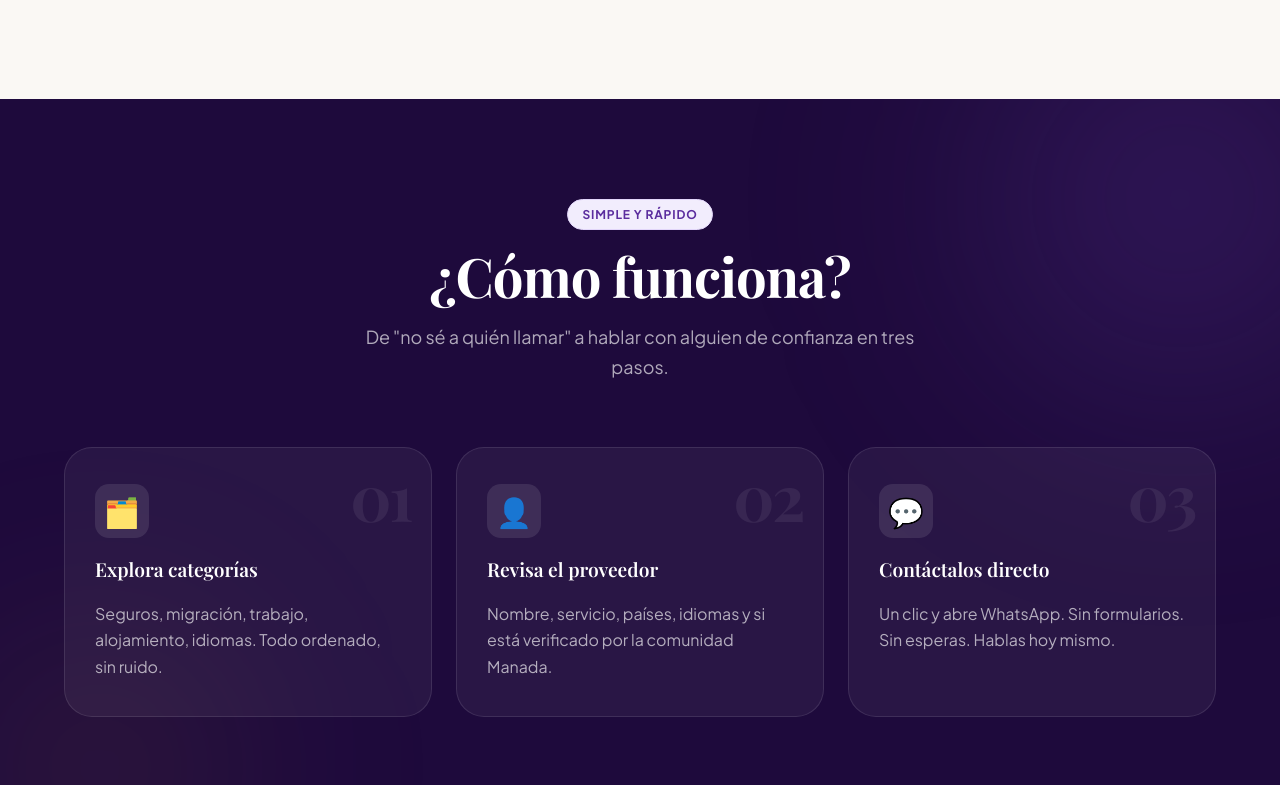
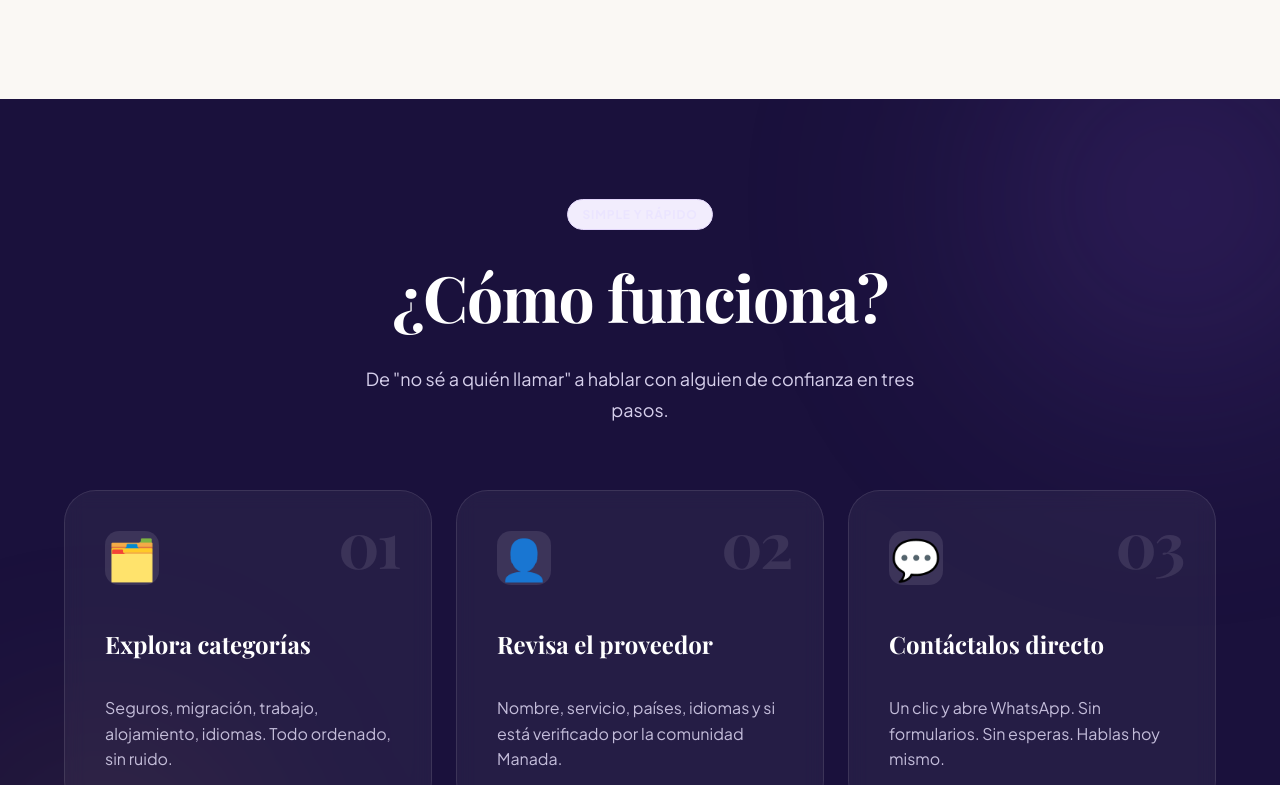
Before and after one commit to soymanada/website, a React (Vite) app: page / in a window 1280 px wide. Shown: the part 2682-3467 px from the top of the page. Built offline with nearby package versions, Linux system fonts and the light colour scheme; a web font is replaced by a local one.

Commit message:
UI Fix: Forzando fondo oscuro y estilos inline en HowItWorks

```diff
--- a/src/components/HowItWorks.jsx
+++ b/src/components/HowItWorks.jsx
@@ -1,3 +1,4 @@
+import React from 'react'
 import './HowItWorks.css'
 
 const steps = [
@@ -8,30 +9,60 @@ const steps = [
 
 export default function HowItWorks() {
   return (
-    <section className="how section">
+    /* Forzamos el fondo oscuro que ves en localhost directamente aquí */
+    <section className="how section" style={{ backgroundColor: '#1A113C', position: 'relative', overflow: 'hidden', padding: '100px 0' }}>
       <div className="how__bg-orb how__bg-orb--1" aria-hidden="true" />
       <div className="how__bg-orb how__bg-orb--2" aria-hidden="true" />
-      <div className="container">
-        <div className="how__header">
-          <p className="eyebrow how__eyebrow">Simple y rápido</p>
-          <h2 className="d-xl how__title">¿Cómo funciona?</h2>
-          <p className="t-lg how__lead">De "no sé a quién llamar" a hablar con alguien de confianza en tres pasos.</p>
+
+      <div className="container" style={{ position: 'relative', zIndex: 2 }}>
+        <div className="how__header" style={{ textAlign: 'center', marginBottom: '64px' }}>
+          <p className="eyebrow how__eyebrow" style={{ color: '#EBE5FF', fontWeight: '700' }}>
+            Simple y rápido
+          </p>
+          <h2 className="d-xl how__title" style={{ color: '#FFFFFF', marginTop: '16px', fontSize: 'clamp(32px, 5vw, 64px)' }}>
+            ¿Cómo funciona?
+          </h2>
+          <p className="t-lg how__lead" style={{ color: '#EBE5FF', maxWidth: '600px', margin: '16px auto 0', opacity: 0.9 }}>
+            De "no sé a quién llamar" a hablar con alguien de confianza en tres pasos.
+          </p>
         </div>
 
-        <div className="how__steps">
+        <div className="how__steps" style={{
+          display: 'grid',
+          gridTemplateColumns: 'repeat(auto-fit, minmax(300px, 1fr))',
+          gap: '24px'
+        }}>
           {steps.map((s, i) => (
-            <div key={s.n} className="how-step">
-              <div className="how-step__num">{s.n}</div>
-              <div className="how-step__icon" aria-hidden="true">{s.icon}</div>
-              <h3 className="how-step__title">{s.title}</h3>
-              <p className="how-step__body t-md">{s.body}</p>
-              {i < steps.length - 1 && (
-                <div className="how-step__connector" aria-hidden="true">
-                  <svg width="24" height="24" viewBox="0 0 24 24" fill="none">
-                    <path d="M5 12h14M14 6l6 6-6 6" stroke="rgba(255,255,255,0.35)" strokeWidth="2" strokeLinecap="round" strokeLinejoin="round"/>
-                  </svg>
-                </div>
-              )}
+            <div key={s.n} className="how-step" style={{
+              position: 'relative',
+              padding: '40px',
+              backgroundColor: 'rgba(255, 255, 255, 0.05)',
+              borderRadius: '32px',
+              border: '1px solid rgba(255, 255, 255, 0.1)',
+              backdropFilter: 'blur(10px)'
+            }}>
+              <div className="how-step__num" style={{
+                color: 'rgba(255, 255, 255, 0.1)',
+                fontSize: '64px',
+                fontWeight: '900',
+                position: 'absolute',
+                top: '20px',
+                right: '32px'
+              }}>
+                {s.n}
+              </div>
+
+              <div className="how-step__icon" aria-hidden="true" style={{ fontSize: '40px', marginBottom: '24px' }}>
+                {s.icon}
+              </div>
+
+              <h3 className="how-step__title" style={{ color: '#FFFFFF', fontSize: '24px', fontWeight: '700', marginBottom: '16px' }}>
+                {s.title}
+              </h3>
+
+              <p className="how-step__body t-md" style={{ color: '#EBE5FF', lineHeight: '1.6', opacity: 0.8 }}>
+                {s.body}
+              </p>
             </div>
           ))}
         </div>
```
